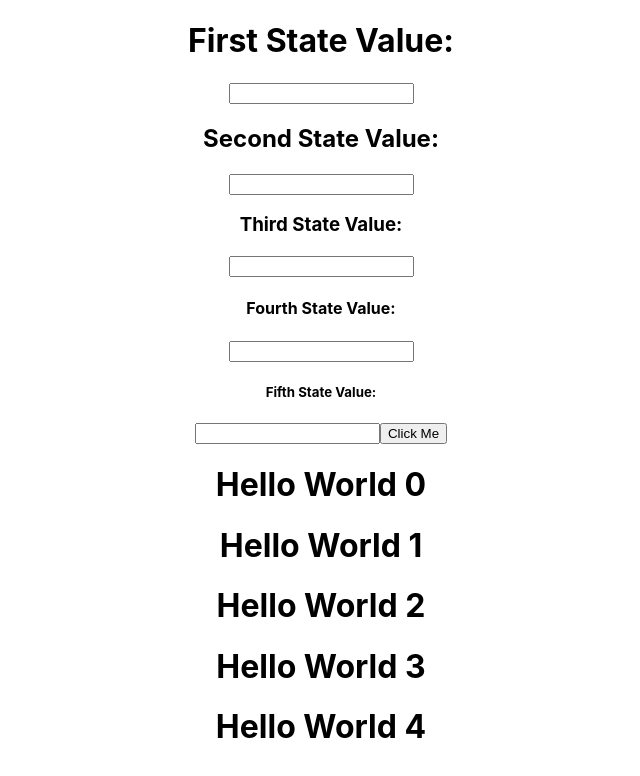
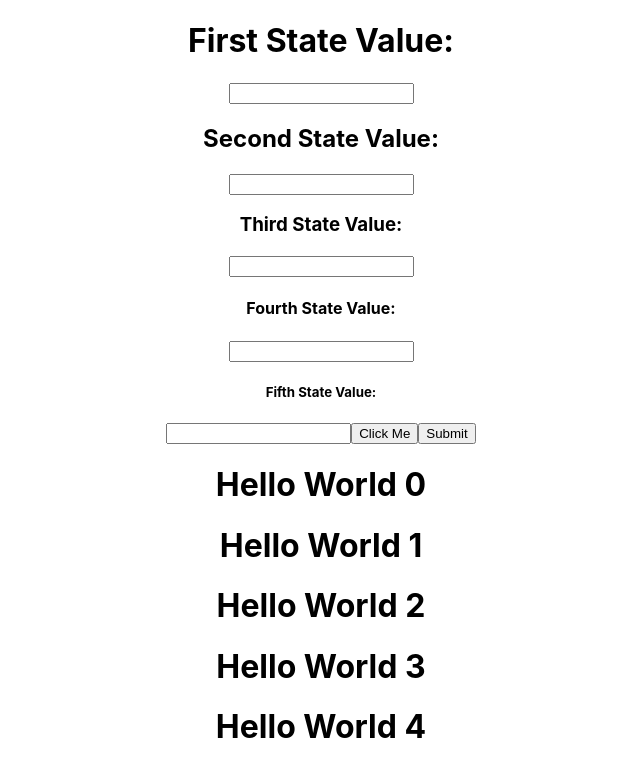
Before and after one commit to 8kbakshi/trial, a React (Create React App) app in the folder my/: page / in a window 1280 px wide. Shown: the top 776 px of the page, without its empty margins (319-959 px from the left). Built offline with nearby package versions, Linux system fonts and the light colour scheme.

Commit message:
Add submit button

```diff
--- a/my/src/App.js
+++ b/my/src/App.js
@@ -36,6 +36,7 @@ const handleChange = (value, setter) => {
       <h5>Fifth State Value: {fifth}</h5>
       <input type="text" value={fifth} onChange={(e) => setFifth(e.target.value)} />
       <button onClick={chk}>Click Me</button>
+      <button onClick={handleSubmit}>Submit</button>
       <div>
         {Array.from({ length: 5 }).map((_, index) => <h1 key={index}>Hello World {index}</h1>)}
       </div>
```
